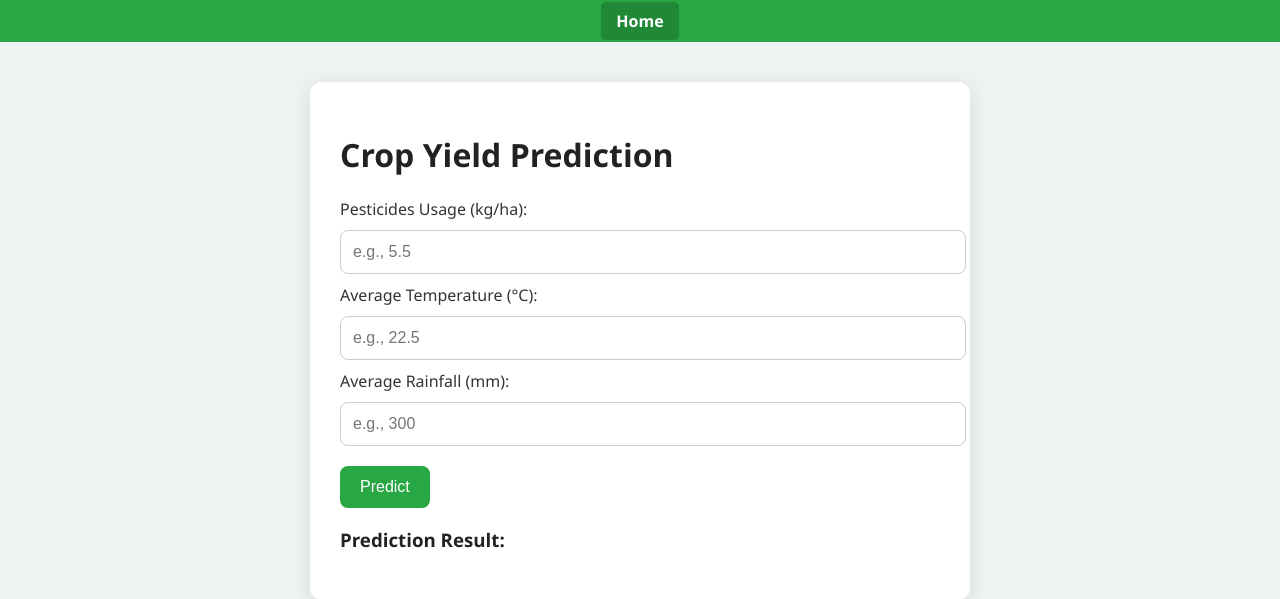
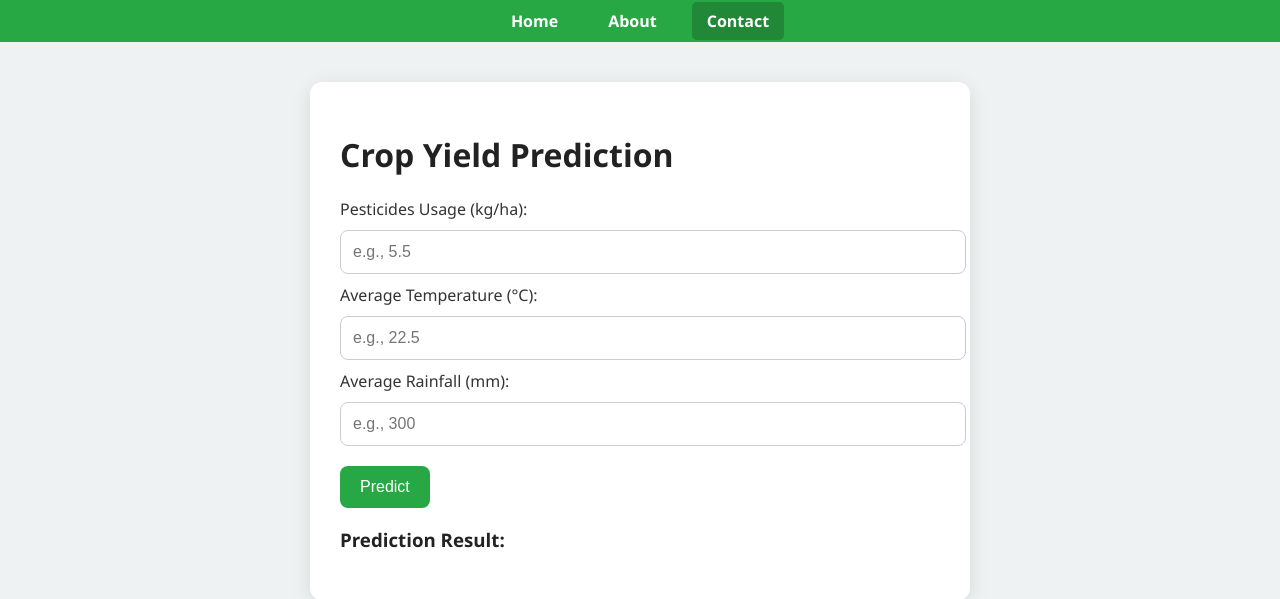
Before and after one commit to fanisealetsa/Yield_Prediction, a Flask app: page / in a window 1280 px wide. Shown: the top 599 px of the page. Run offline with Flask 3, Linux system fonts and the light colour scheme.

Commit message:
Update index.html

```diff
--- a/templates/index.html
+++ b/templates/index.html
@@ -10,7 +10,9 @@
     <header>
         <nav>
             <ul>
-                <li><a href="#" class="active">Home</a></li>
+                <li><a href="index.html">Home</a></li>
+                <li><a href="about.html">About</a></li>
+                <li><a href="contact.html" class="active">Contact</a></li>
             </ul>
         </nav>
     </header>
```
